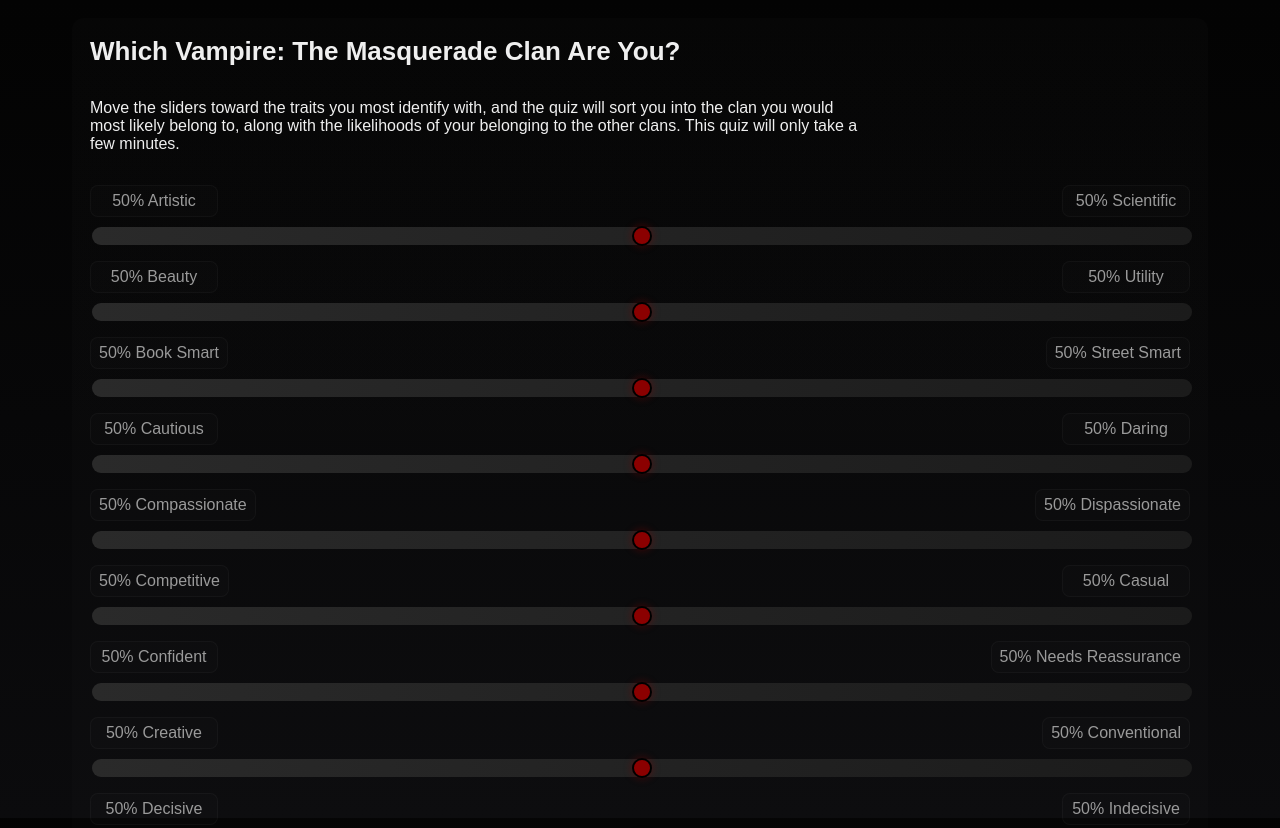
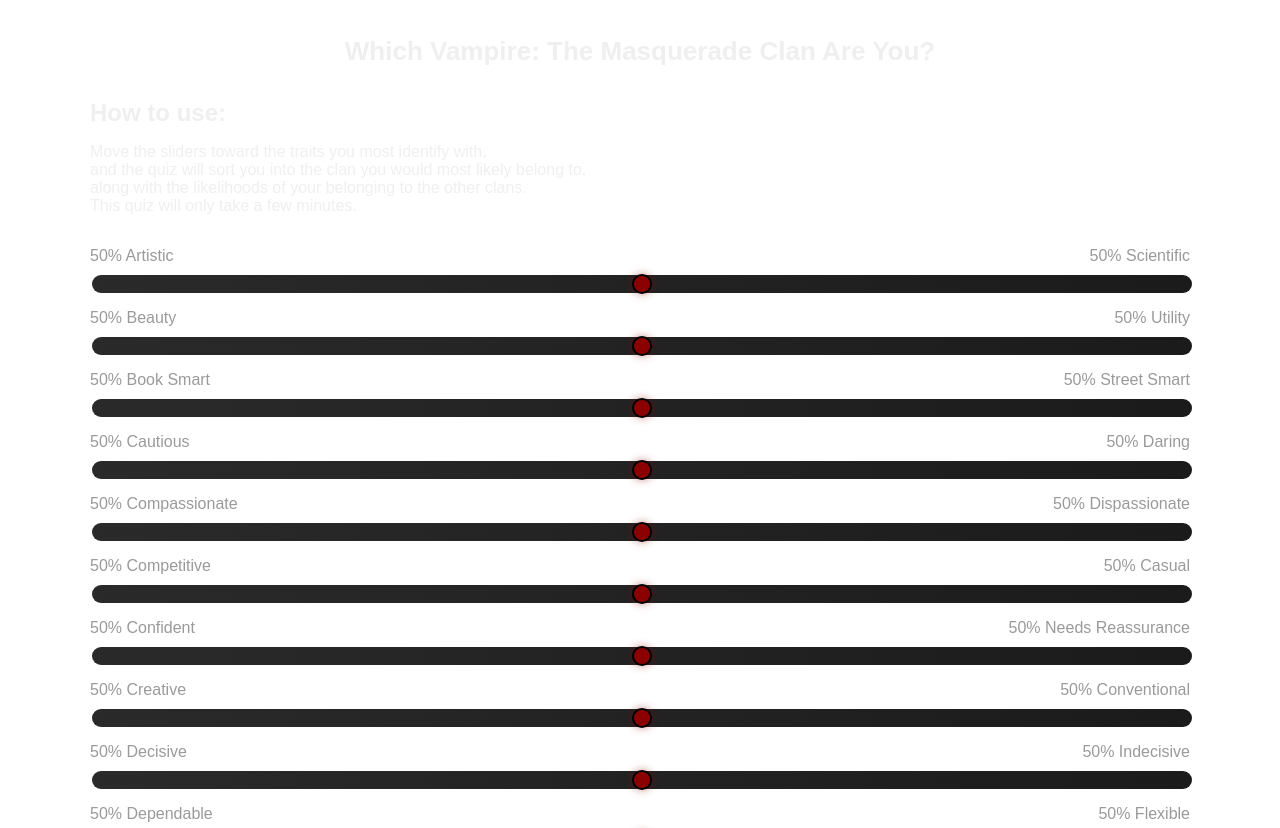
Before and after one commit to AbeTodoroki/vtm-quiz, a plain HTML site: page index.html in a window 1280 px wide. Shown: the top 828 px of the page. Drawn offline with Linux system fonts and the light colour scheme.

Commit message:
text adjustments

```diff
--- a/index.html
+++ b/index.html
@@ -19,7 +19,6 @@
         html, body {
             height: 100%;
             margin: 0;
-            background: linear-gradient(180deg, #030303 0%, #0b0b0d 100%);
             color: #efefef;
             font-family: sans-serif, serif
         }
@@ -68,14 +67,14 @@
             margin-bottom: 0.5rem;
         }
 
+        input[type=range] {
+            flex-grow: 1;
+        }
+
         .badge {
-            min-width: 110px;
-            padding: 6px 8px;
-            border-radius: 8px;
-            text-align: center;
-            font-size: 16px;
-            background: rgba(255, 255, 255, 0.02);
-            border: 1px solid rgba(255, 255, 255, 0.03)
+            width: fit-content;
+            overflow: hidden;
+            text-overflow: ellipsis;
         }
 
         .badge.green {
@@ -191,10 +190,10 @@
         }
 
         .instructions {
-            text-align: left;
+            align-items: center;
+            text-align: justify;
             margin-bottom: 32px;
-            width: 70%;
-            margin-left: 0;
+            margin-left: auto;
             margin-right: auto;
         }
 
@@ -207,12 +206,13 @@
 </head>
 <body>
 <div class="container" role="application" aria-labelledby="title">
-    <h1 style="margin-bottom: 32px;" id="title">Which Vampire: The Masquerade Clan Are You?</h1>
+    <h1 style="margin-bottom: 32px; text-align: center" id="title">Which Vampire: The Masquerade Clan Are You?</h1>
 
+    <h2 style="margin-bottom: 16px; text-align: left">How to use:</h2>
     <div class="instructions">
-        Move the sliders toward the traits you most identify with,
-        and the quiz will sort you into the clan you would most likely belong to,
-        along with the likelihoods of your belonging to the other clans.
+        Move the sliders toward the traits you most identify with,<br>
+        and the quiz will sort you into the clan you would most likely belong to,<br>
+        along with the likelihoods of your belonging to the other clans.<br>
         This quiz will only take a few minutes.
     </div>
 
@@ -239,6 +239,18 @@
             </div>
         </div>
     </form>
+        <div style="margin-top: 32px">
+            <strong>License & Legal Note</strong><br>
+            This is a fan-made quiz and not an official product of White Wolf or Paradox Interactive.<br>
+            Use non-commercially and respect the original IP.<br>
+            <br>
+            This quiz was heavely inspared in The Official Knights Radiant Order Quiz.<br>
+            <p>
+                <a href="https://github.com/AbeTodoroki/vtm-quiz" style="color: white">GitHub repository</a>
+            </p>
+        </div>
+    <div>
+    </div>
 </div>
 
 <script>
@@ -616,7 +628,7 @@
             const row = document.createElement('div');
             row.className = 'bar-row';
             row.innerHTML = `
-      <div style="display:flex;align-items:center;gap:12px;width:100%;">
+      <div style="display:flex;align-items:center;gap:16px;width:100%;">
         <div style="flex:0 0 40px; width:40px; height:40px; display:flex; align-items:center; justify-content:center;">
           ${iconUrl ? `
   <div style="width:40px;height:40px;border-radius:6px;background:lightgrey;display:flex;align-items:center;justify-content:center;padding:4px;box-sizing:border-box;overflow:hidden;border:1px solid rgba(0,0,0,0.06)">
```
